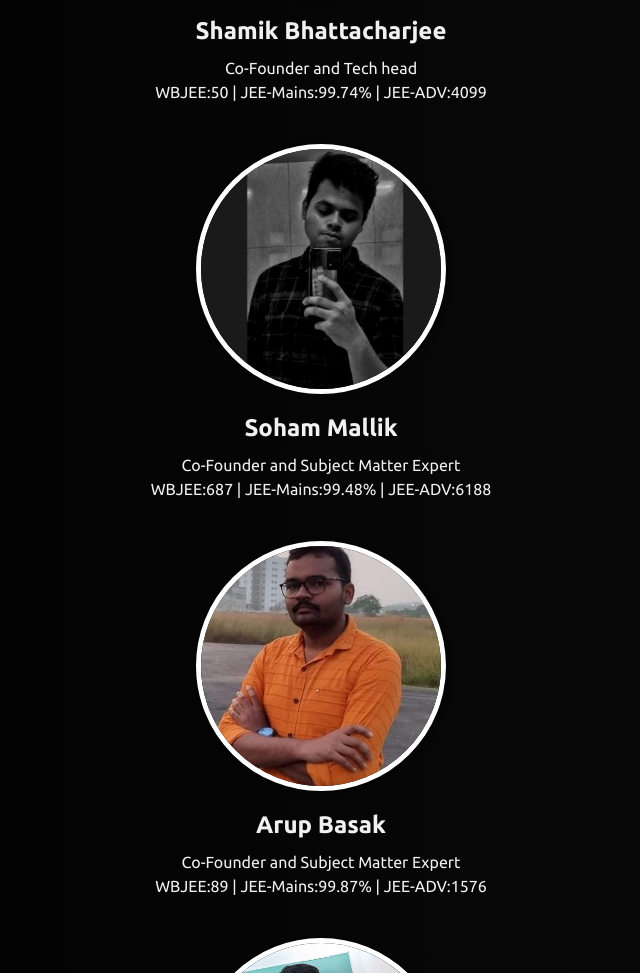
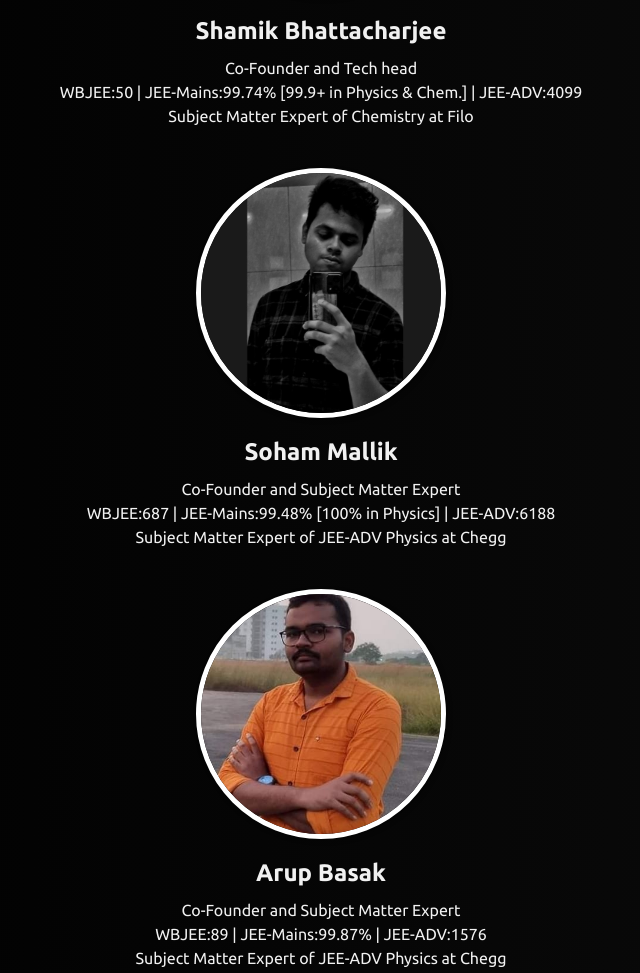
Before and after one commit to codegeek03/JEEnius, a plain HTML site: page FACULTY.HTML in a window 1280 px wide. Shown: the part 567-1540 px from the top of the page, without its empty margins (319-959 px from the left). Drawn offline with nearby package versions, Linux system fonts and the light colour scheme.

Commit message:
Update FACULTY.HTML

```diff
--- a/FACULTY.HTML
+++ b/FACULTY.HTML
@@ -85,8 +85,9 @@
             <h3>Shamik Bhattacharjee</h3>
             <p>Co-Founder and Tech head<BR>
                 WBJEE:50 |
-                JEE-Mains:99.74% |
-                JEE-ADV:4099
+                JEE-Mains:99.74% [99.9+ in Physics & Chem.] |
+                JEE-ADV:4099<br>
+                Subject Matter Expert of Chemistry at Filo
             </p>
         </div>
         <div class="team-member">
@@ -95,8 +96,9 @@
             <p>Co-Founder and Subject Matter Expert
                 <BR>
                     WBJEE:687 |
-                    JEE-Mains:99.48% |
-                    JEE-ADV:6188
+                    JEE-Mains:99.48% [100% in Physics] |
+                    JEE-ADV:6188<br>
+                    Subject Matter Expert of JEE-ADV Physics at Chegg
             </p>
         </div>
         <div class="team-member">
@@ -105,7 +107,8 @@
             <p>Co-Founder and Subject Matter Expert<BR>
                 WBJEE:89 |
                 JEE-Mains:99.87% |
-                JEE-ADV:1576
+                JEE-ADV:1576<br>
+                Subject Matter Expert of JEE-ADV Physics at Chegg
             </p>
         </div>
         <div class="team-member">
@@ -114,8 +117,9 @@
             <p>Co-Founder and Subject Matter Expert
                 <BR>
                     WBJEE:209 |
-                    JEE-Mains:99.69% |
+                    JEE-Mains:99.69% [99.99% in Maths] |
                     JEE-ADV:4440
+                    <br> Content Management Intern at Filo
             </p>
         </div>
         <div class="team-member">
```
